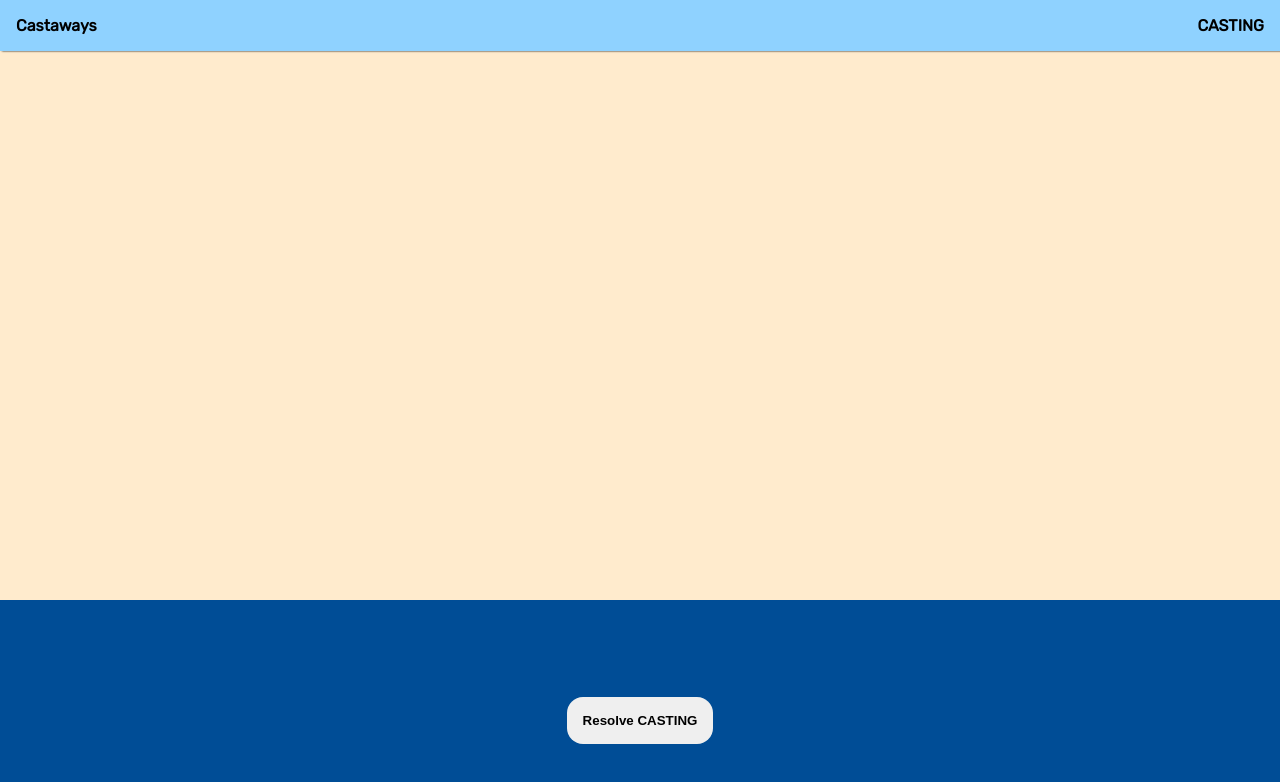
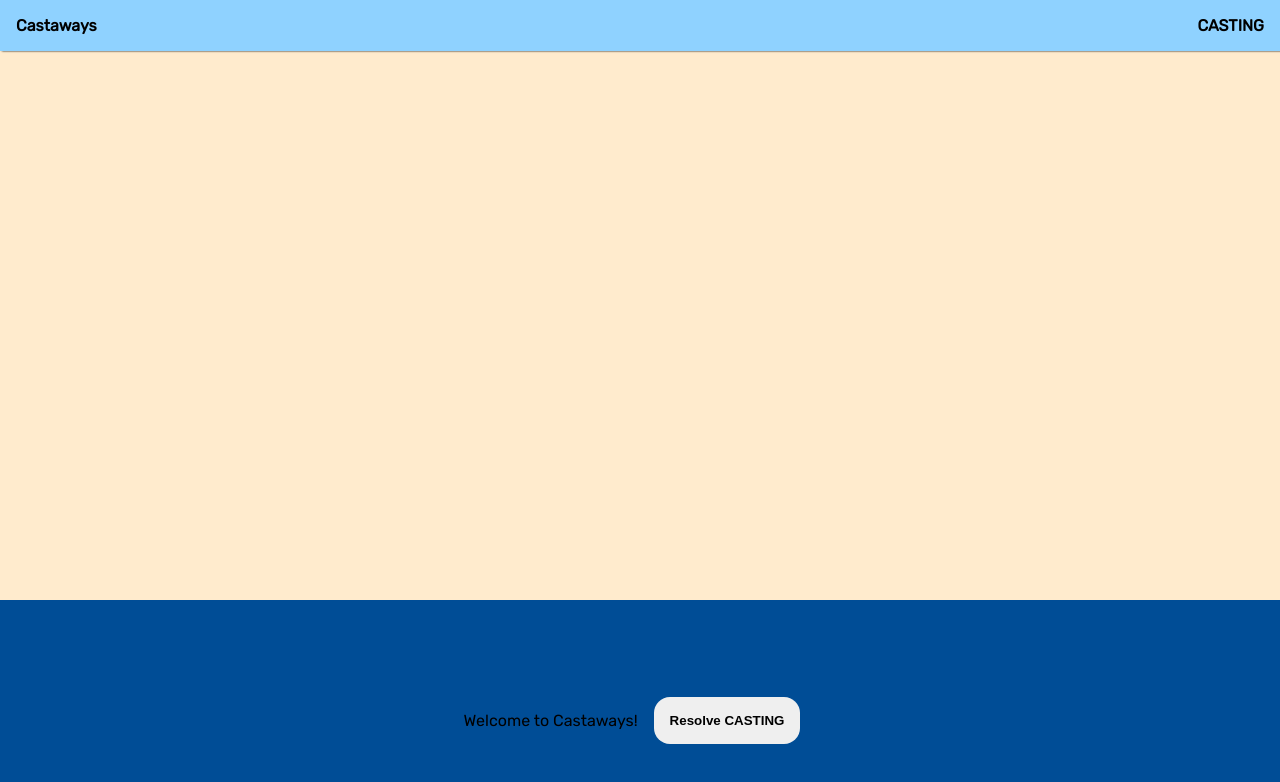
Before and after one commit to mwinser/castaways, a React (Create React App) app: page / in a window 1280 px wide. Shown: the top 782 px of the page. Built offline with nearby package versions, Linux system fonts and the light colour scheme.

Commit message:
added all userMessages to eventLog box

```diff
--- a/src/App.js
+++ b/src/App.js
@@ -4,6 +4,7 @@ import PlayerCard from './components/PlayerCard';
 import { Context } from './Context';
 import PhaseManager from './PhaseManager';
 import ChoiceBox from './ChoiceBox';
+import EventLogs from './components/EventLog';
 
 
 
@@ -13,6 +14,7 @@ function App() {
     juryPlayers,
     isDialogOpen,
     userPlayer,
+    addToLogs,
     toggleDialog,
     voteOff,
     removePlayer,
@@ -22,12 +24,12 @@ function App() {
     resetPlayers} = useContext(Context)
   const {phase, advancePhase, gameOverPhase} = PhaseManager()
   const [dialogData, setDialogData] = useState()
-
   function handlePhaseEvent (){
 
     switch(phase){
       case 'CASTING':
         resetPlayers(8)
+        addToLogs("8 new players have been announced.")
         break
       case 'MORNING':
         setDialogData({
@@ -114,15 +116,14 @@ function App() {
 
   function handleVote(userChoice){
     const voteLog = voteOff(playerState, playerState, userChoice)
-    console.log("Vote-off called!")
     Object.entries(voteLog.voteAgainstHistory).forEach(vote=>{
       console.log(vote[0] + " voted for " + vote[1])
     })
-    console.log(voteLog.loserName + " voted off with " + voteLog.loserVotesAgainst + " votes.")
+    addToLogs(voteLog.loserName + " voted off with " + voteLog.loserVotesAgainst + " votes.")
     removePlayer(voteLog.loserName)
 
     if (voteLog.loserName===userPlayer){
-      console.log("you lose")
+      addToLogs("You lost.")
       gameOverPhase()
     } else {
       advancePhase()
@@ -132,7 +133,7 @@ function App() {
   }
   function juryVote(){
     const voteLog = voteOff(juryPlayers, playerState)
-    console.log(voteLog.winnerName + " won the game with " + voteLog.winnerVotesFor +" FINALEs!")
+    addToLogs(voteLog.winnerName + " won the game with " + voteLog.winnerVotesFor +" jury votes!")
   }
 
   function compareByName(a,b){
@@ -177,6 +178,7 @@ function App() {
       </div>
       <div className="footer">
 
+        <EventLogs/>
         <button onClick={()=>handlePhaseEvent()}>Resolve {phase}</button>
 
 
--- a/src/Context.js
+++ b/src/Context.js
@@ -6,10 +6,16 @@ const Context = React.createContext(null)
 
 function ContextProvider ({children}) {
     const playerData = []
+    const [eventLogs, setEventLogs] = useState(['Welcome to Castaways!'])
     const [isDialogOpen, setIsDialogOpen] = useState(false)
     const [juryPlayers, setJuryPlayers] = useState([])
     const [userPlayer, setUserPlayer] = useState("")
     const [playerState, dispatch] = useReducer(playersReducer, playerData)
+
+
+    function addToLogs (newEvent) {
+        setEventLogs(prevState=>[...prevState, newEvent])
+    }
 
 
     function playersReducer(playerState, action){
@@ -18,6 +24,7 @@ function ContextProvider ({children}) {
                 const incomingCast = NewGame(action.payload)
                 const randoCastaway = incomingCast[~~(Math.random()*incomingCast.length)].name
                 setUserPlayer(randoCastaway)
+                addToLogs("You are playing as "+randoCastaway + ".")
                 return incomingCast
             case 'REMOVE_PLAYER':
                 return [...playerState.filter((player)=>player.name!==action.payload)];
@@ -155,15 +162,12 @@ function ContextProvider ({children}) {
         //calculate winner
         const winner = participants.reduce((best, participant)=>{
             var value = participant[trait]
-            console.log(best)
             if (participant.name===userPlayer){
-                console.log("Was " + value)
                 effort==="beast mode"? (value+=3) : (value-=3)
-                console.log("Now " + value)
             }
             return value>best[trait]? participant : best}
             , {[trait]: 0 })
-        console.log(winner.name + " has won immunity in a "+ trait + "-based challenge!")
+       addToLogs(winner.name + " has won immunity in a "+ trait + "-based challenge!")
         //apply idol
         setPlayerIdol(winner.name, true)
 
@@ -182,25 +186,25 @@ function ContextProvider ({children}) {
     function campEvent(){
         const event = stayedAtCamp[~~(Math.random()*stayedAtCamp.length)]
         if (event.players===1){
-            console.log(event.string + " Group loyalty changed by " + event.change)
+            addToLogs(event.string + " Group loyalty changed by " + event.change)
             const everyoneElse = playerState.filter(player=>player.name!==userPlayer).map(player=>player.name)
             everyoneElse.map(playerName=>changeLoyalty(playerName,userPlayer, event.change))
             return null
         }
         const otherPlayer = randomPlayers(1)[0]
-        console.log("You and " + otherPlayer + event.string + ' Loyalty changed by ' + event.change)
+        addToLogs("You and " + otherPlayer + event.string + ' Loyalty changed by ' + event.change)
         changeLoyalty(userPlayer, otherPlayer, event.change)
         changeLoyalty(otherPlayer, userPlayer, event.change)
     }
     function leftCampEvent(){
         const event = leftCamp[~~(Math.random()*leftCamp.length)]
         if (event.players===1){
-            console.log(event.string + " Group loyalty changed by " + event.change)
+            addToLogs(event.string + " Group loyalty changed by " + event.change)
             const everyoneElse = playerState.filter(player=>player.name!==userPlayer).map(player=>player.name)
             everyoneElse.map(playerName=>changeLoyalty(playerName,userPlayer, event.change))
             return null
         }
-        console.log(event.string)
+        addToLogs(event.string)
         setPlayerIdol(userPlayer, true)
     }
     function randomSocialEvent() {
@@ -235,6 +239,8 @@ function ContextProvider ({children}) {
                 juryPlayers,
                 isDialogOpen,
                 userPlayer,
+                eventLogs,
+                addToLogs,
                 toggleDialog,
                 voteOff,
                 setPlayerIdol,
--- /dev/null
+++ b/src/components/EventLog.js
@@ -0,0 +1,14 @@
+import React, { useContext } from 'react'
+import { Context } from '../Context'
+
+function EventLogs (props) {
+    const {eventLogs} = useContext(Context)
+
+    return (
+        <div className="EventLog">
+            {eventLogs.map((log, index)=>(<p key={index}>{log}</p>))}
+        </div>
+    )
+}
+
+export default EventLogs
```
